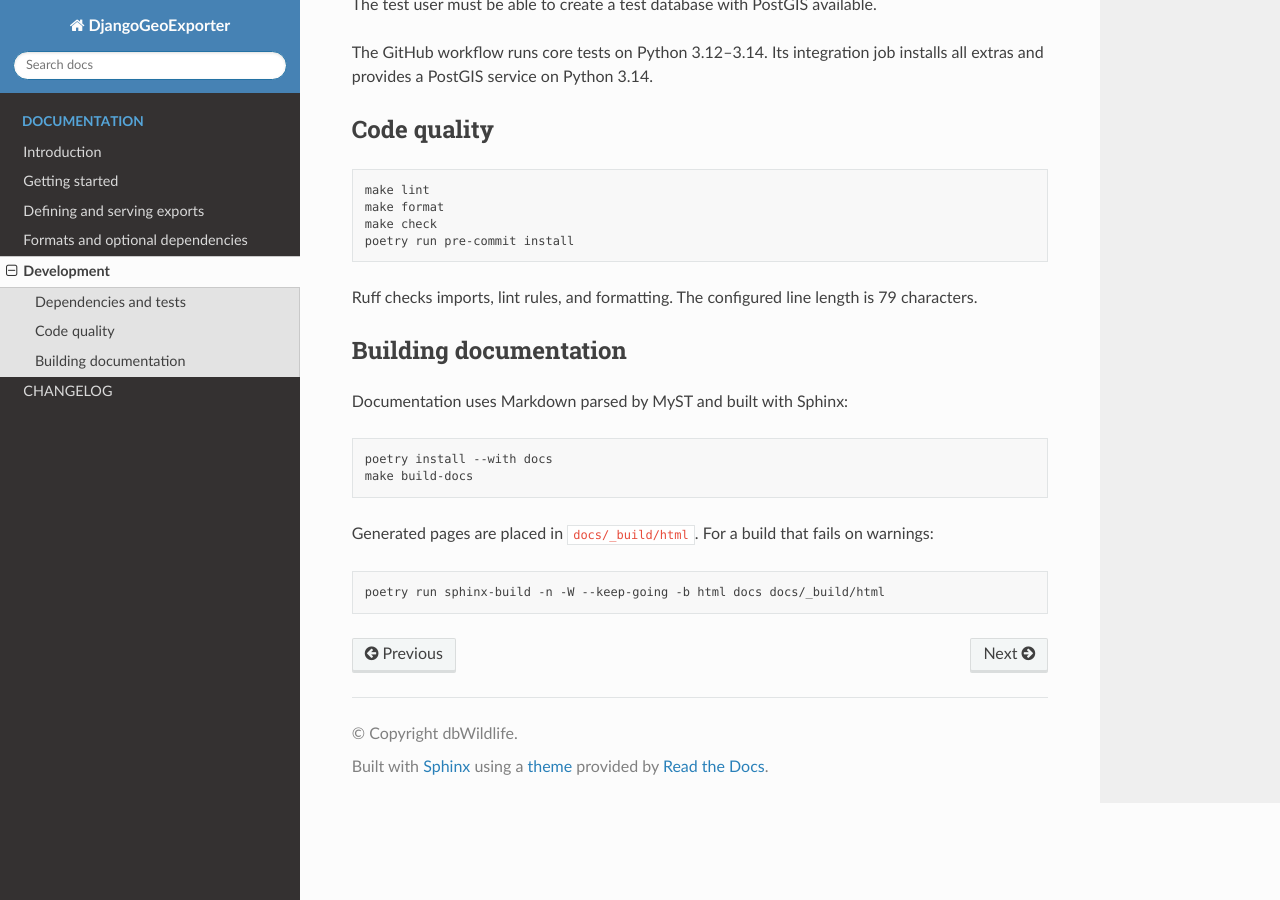
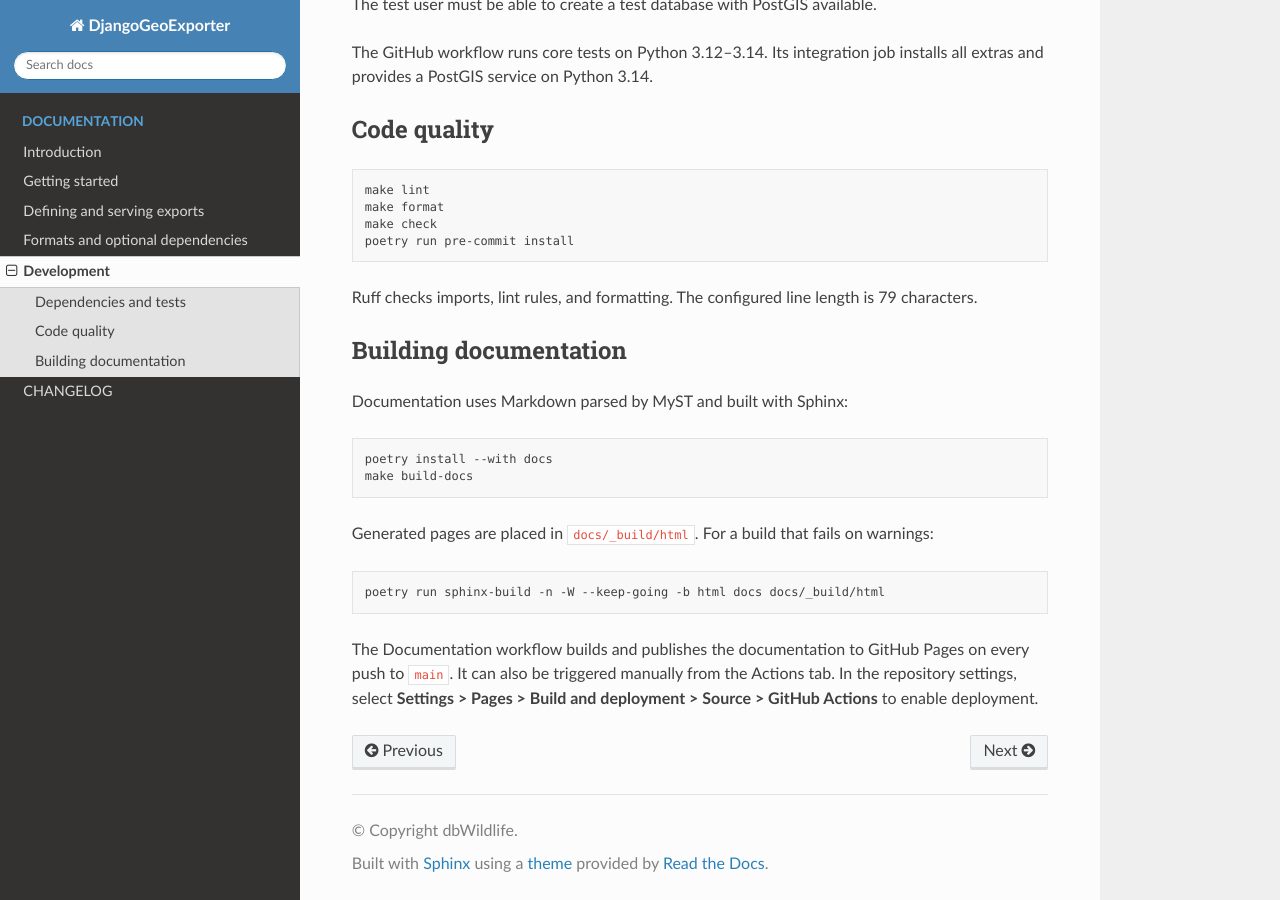
Before and after one commit to dbwildlife/DjangoGeoExporter, a Sphinx documentation site: the page built from docs/development.md, in a window 1280 px wide and 900 px high, scrolled down 615 px. Built offline with Sphinx 7.4.7 and the Read the Docs theme 3.1.0, drawn with Linux system fonts in a browser that asks for light colours.

Commit message:
GH pages workflow

````diff
--- a/docs/development.md
+++ b/docs/development.md
@@ -52,3 +52,8 @@ warnings:
 ```bash
 poetry run sphinx-build -n -W --keep-going -b html docs docs/_build/html
 ```
+
+The Documentation workflow builds and publishes the documentation to GitHub
+Pages on every push to `main`. It can also be triggered manually from the
+Actions tab. In the repository settings, select **Settings > Pages > Build
+and deployment > Source > GitHub Actions** to enable deployment.
````
Also changed, not shown: 1 other file.
